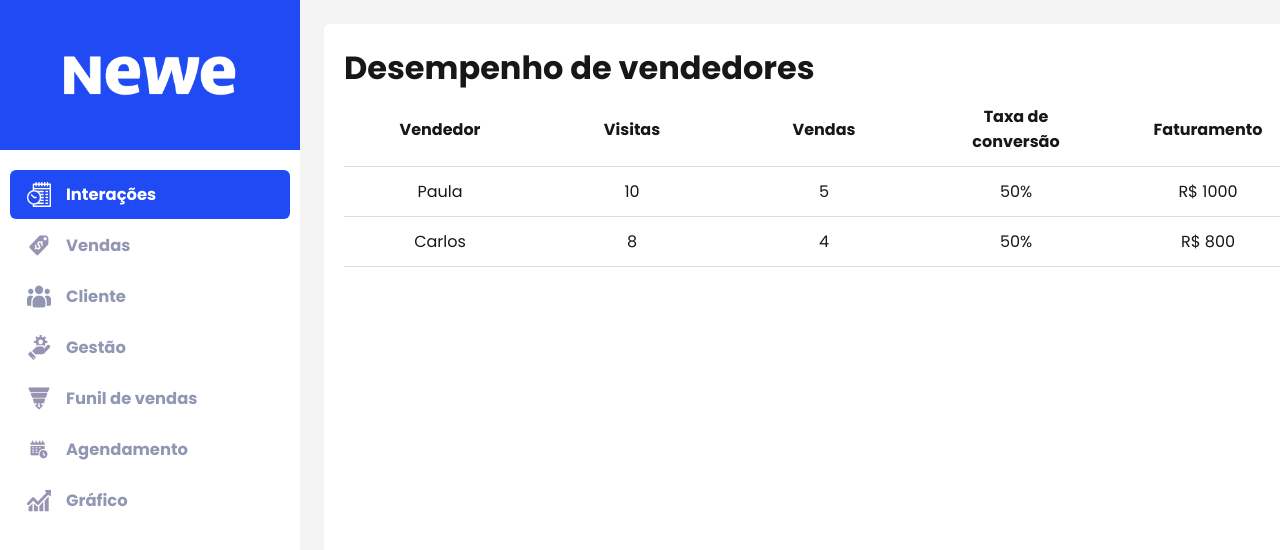
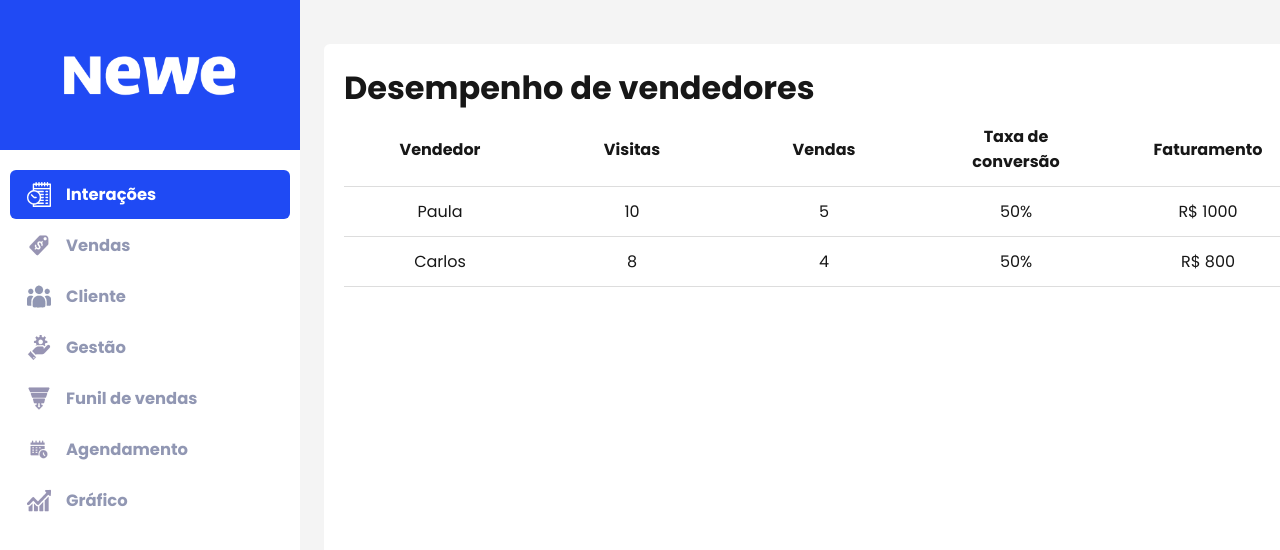
Before and after one commit to heloisa-cardillo/KernelPanic-2DSM-API, a Next.js app in the folder views/frontend-app/: page /vendas in a window 1280 px wide. Shown: the top 550 px of the page. Built offline with nearby package versions, Linux system fonts and the light colour scheme.

Commit message:
Fix-bug (Arrumei um bug onde minha tabela pulava no site)

```diff
--- a/views/frontend-app/app/vendas/vendedores.css
+++ b/views/frontend-app/app/vendas/vendedores.css
@@ -12,7 +12,7 @@ th {
 
 .desempenho-vendedores {
   width: 1000px;
-  margin: 0 auto;
+  margin: 20px auto;
   padding: 20px;
   background-color: #FFFFFF;
   min-height: 90vh;
```
